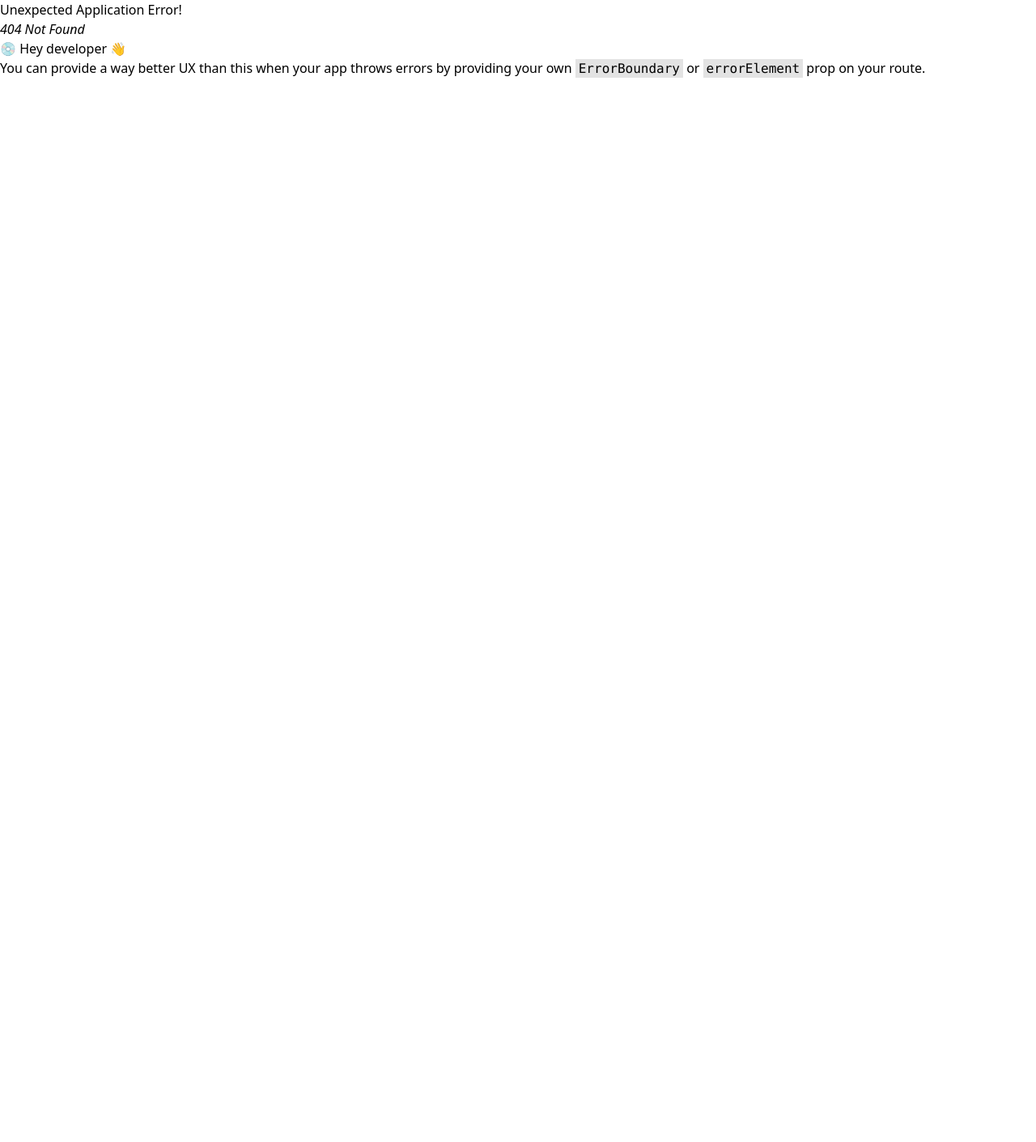
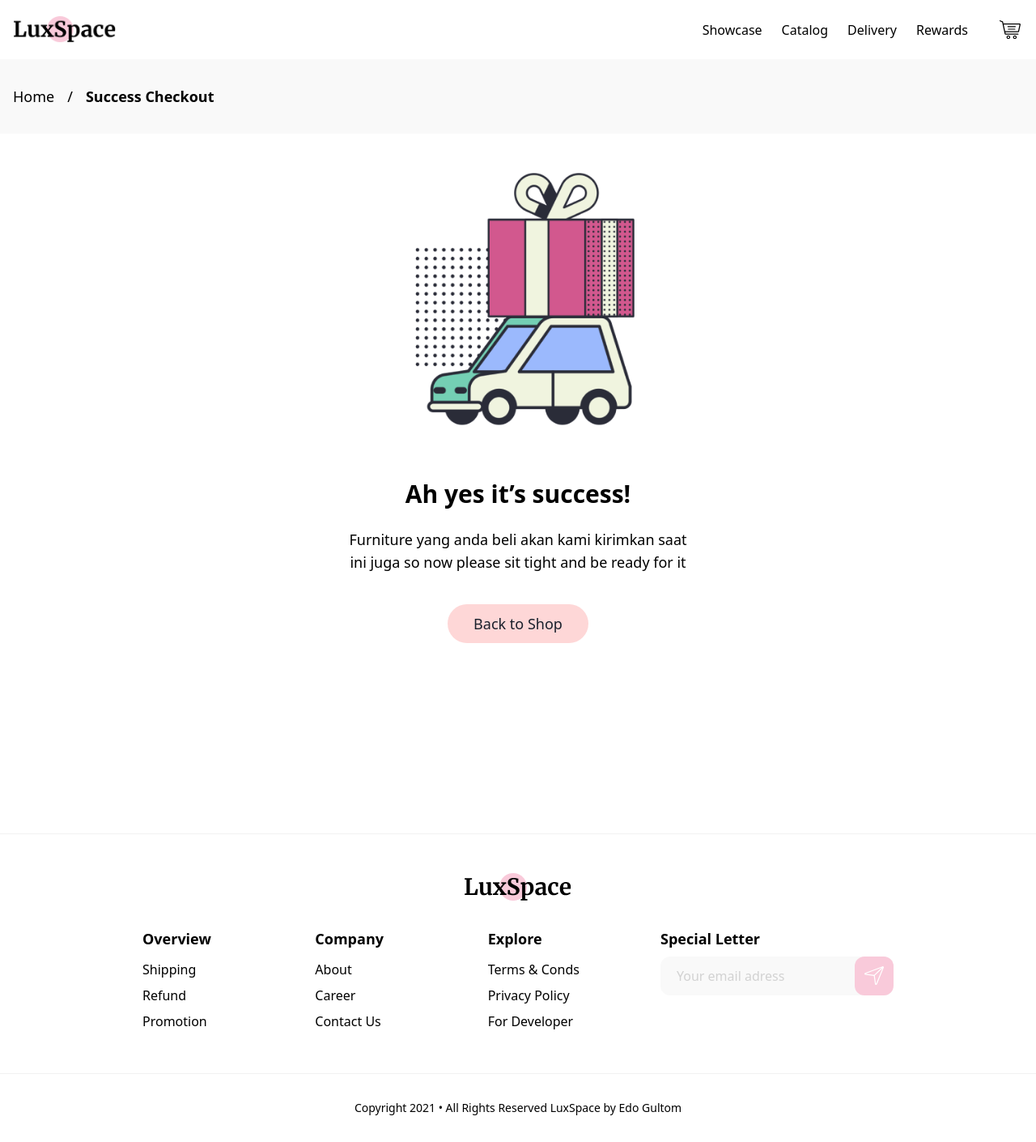
Before and after one commit to edoGultom/furniture-react-tailwind, a React (Create React App) app: page /congratulation in a window 1280 px wide. Before the commit this address had no page. Shown: the whole page at 81% size. Before the commit the page ends 800 px from the top, so only its background shows below. Built offline with nearby package versions, Linux system fonts and the light colour scheme.

Commit message:
add: successPage and errorPage

```diff
--- /dev/null
+++ b/src/pages/Congratulation.js
@@ -0,0 +1,49 @@
+import Breadcrumb from "components/Breadcrumb";
+import Footer from "parts/Footer";
+import Header from "parts/Header";
+import Sitemap from "parts/Sitemap";
+import React from "react";
+import { Link } from "react-router-dom";
+
+export default function Congratulation() {
+  return (
+    <>
+      <Header theme="black" />
+
+      <Breadcrumb
+        list={[
+          { url: "/", name: "Home" },
+          { url: "/congratulation", name: "Success Checkout" },
+        ]}
+      />
+      <section className="">
+        <div className="container mx-auto min-h-screen">
+          <div className="flex flex-col items-center justify-center">
+            <div className="w-full md:w-4/12 text-center">
+              <img
+                src="/images/content/illustration-success.png"
+                alt="congrats illustration"
+              />
+              <h2 className="text-3xl font-semibold mb-6">
+                Ah yes it’s success!
+              </h2>
+              <p className="text-lg mb-12">
+                Furniture yang anda beli akan kami kirimkan saat ini juga so now
+                please sit tight and be ready for it
+              </p>
+              <Link
+                to="/"
+                className="text-gray-900 bg-red-200 focus:outline-none w-full py-3 rounded-full text-lg focus:text-black transition-all duration-200 px-8 cursor-pointer"
+              >
+                Back to Shop
+              </Link>
+            </div>
+          </div>
+        </div>
+      </section>
+
+      <Sitemap />
+      <Footer />
+    </>
+  );
+}
--- /dev/null
+++ b/src/pages/NotFound.js
@@ -0,0 +1,18 @@
+import Breadcrumb from "components/Breadcrumb";
+import ErrorMessage from "parts/ErrorMessage";
+import Footer from "parts/Footer";
+import Header from "parts/Header";
+import Sitemap from "parts/Sitemap";
+import React from "react";
+import { Link } from "react-router-dom";
+
+export default function NotFound() {
+  return (
+    <>
+      <Header theme="black" />
+      <ErrorMessage />
+      <Sitemap />
+      <Footer />
+    </>
+  );
+}
--- /dev/null
+++ b/src/parts/ErrorMessage.js
@@ -0,0 +1,29 @@
+import React from "react";
+import { Link } from "react-router-dom";
+export default function ErrorMessage({
+  title = "404 Not Found",
+  body = "Look like this page not found",
+}) {
+  return (
+    <section class="mt-28">
+      <div class="container mx-auto min-h-screen">
+        <div class="flex flex-col items-center justify-center">
+          <div class="w-full md:w-4/12 text-center">
+            {/* <img
+              src="./images/content/illustration-success.png"
+              alt="congrats illustration"
+            /> */}
+            <h2 class="text-3xl font-semibold mb-6">{title}</h2>
+            <p class="text-lg mb-12">{body}</p>
+            <Link
+              to="/"
+              class="text-gray-900 bg-red-200 focus:outline-none w-full py-3 rounded-full text-lg focus:text-black transition-all duration-200 px-8 cursor-pointer"
+            >
+              Back to Shop
+            </Link>
+          </div>
+        </div>
+      </div>
+    </section>
+  );
+}
--- a/src/parts/Footer.js
+++ b/src/parts/Footer.js
@@ -4,7 +4,7 @@ export default function Footer() {
   return (
     <footer className="flex text-center px-4 py-8 justify-center">
       <p className="text-sm">
-        Copyright 2021 • All Rights Reserved LuxSpace by BuildWith Angga
+        Copyright 2021 • All Rights Reserved LuxSpace by Edo Gultom
       </p>
     </footer>
   );
```
Also changed, not shown: src/App.js (+10 -0 lines), public/images/content/illustration-success.png (added).
